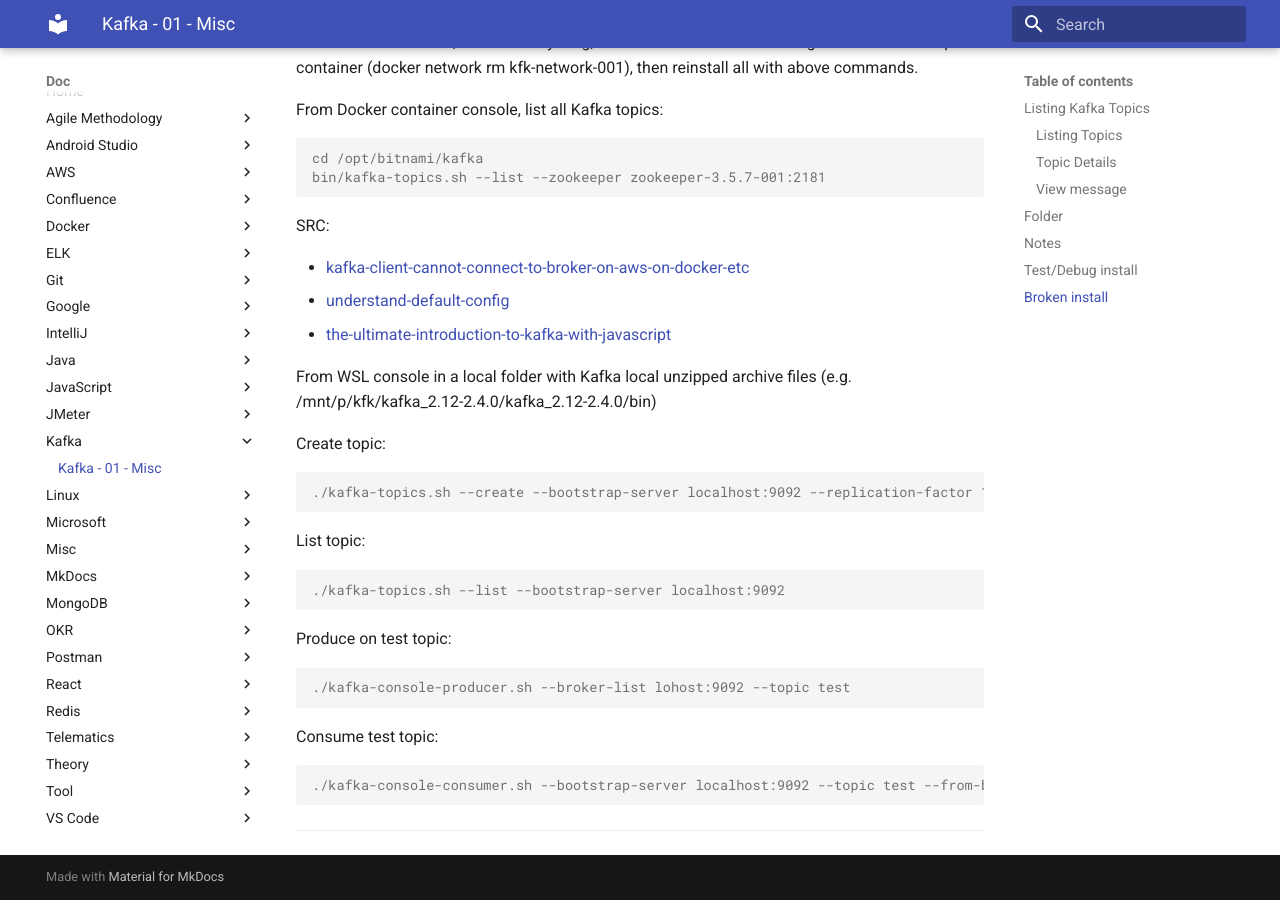
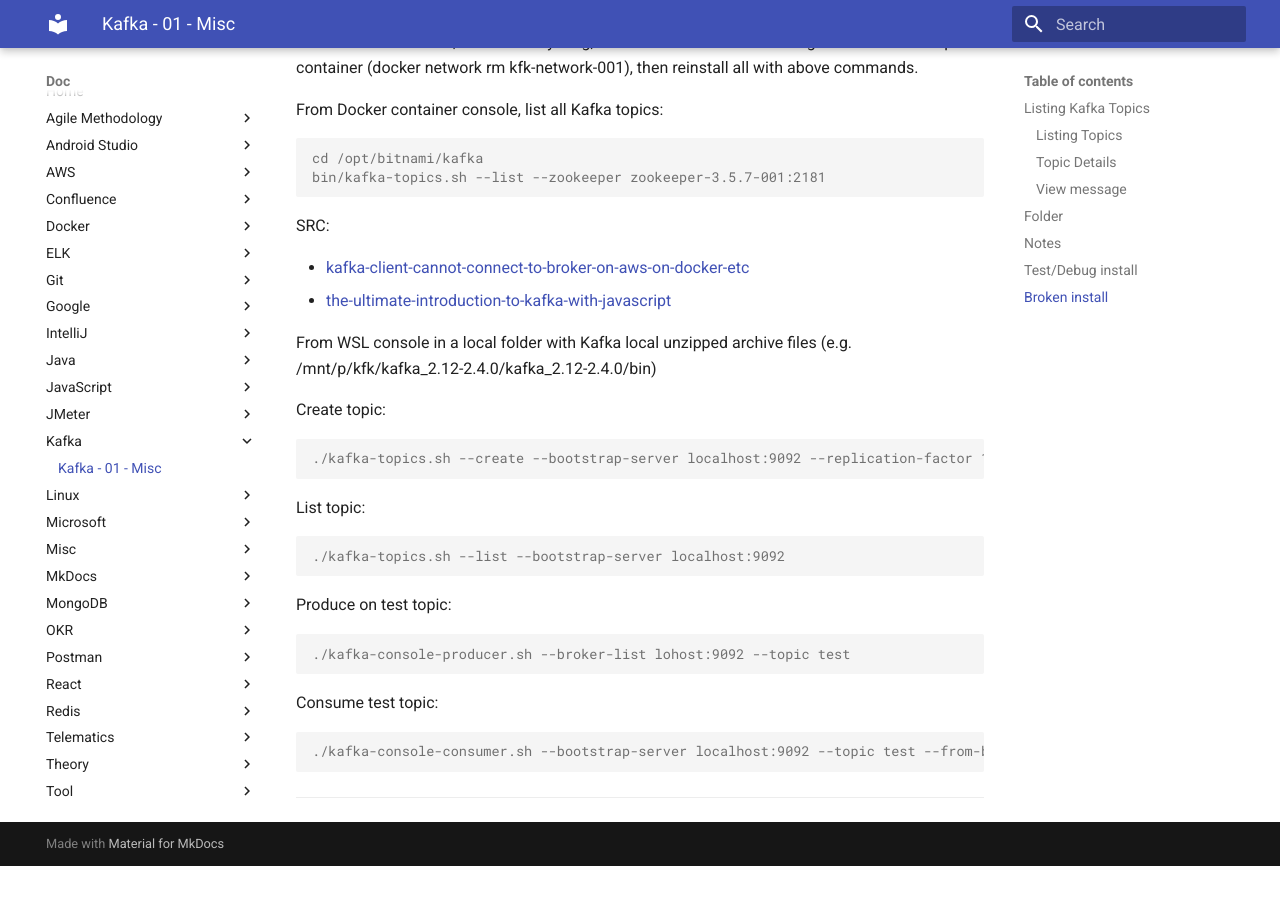
Before and after one commit to oldu73/doc, an MkDocs documentation site: the page built from docs/kafka/1-kafka-misc.md, in a window 1280 px wide and 900 px high, scrolled down 2134 px. Built offline with MkDocs 1.6.1 and Material for MkDocs 9.7.7, drawn with Linux system fonts in a browser that asks for light colours; after the commit the page ends 3000 px from its top, so only the background shows below that.

Commit message:
kafka notes and debug fix

```diff
--- a/docs/kafka/1-kafka-misc.md
+++ b/docs/kafka/1-kafka-misc.md
@@ -118,7 +118,6 @@
 SRC:
 
 - [kafka-client-cannot-connect-to-broker-on-aws-on-docker-etc](https://www.confluent.io/blog/kafka-client-cannot-connect-to-broker-on-aws-on-docker-etc/)
-- [understand-default-config](https://docs.bitnami.com/ibm/infrastructure/kafka/get-started/understand-default-config/)
 - [the-ultimate-introduction-to-kafka-with-javascript](https://soshace.com/the-ultimate-introduction-to-kafka-with-javascript/)
 
 From WSL console in a local folder with Kafka local unzipped archive files (e.g. /mnt/p/kfk/kafka_2.12-2.4.0/kafka_2.12-2.4.0/bin)
```
